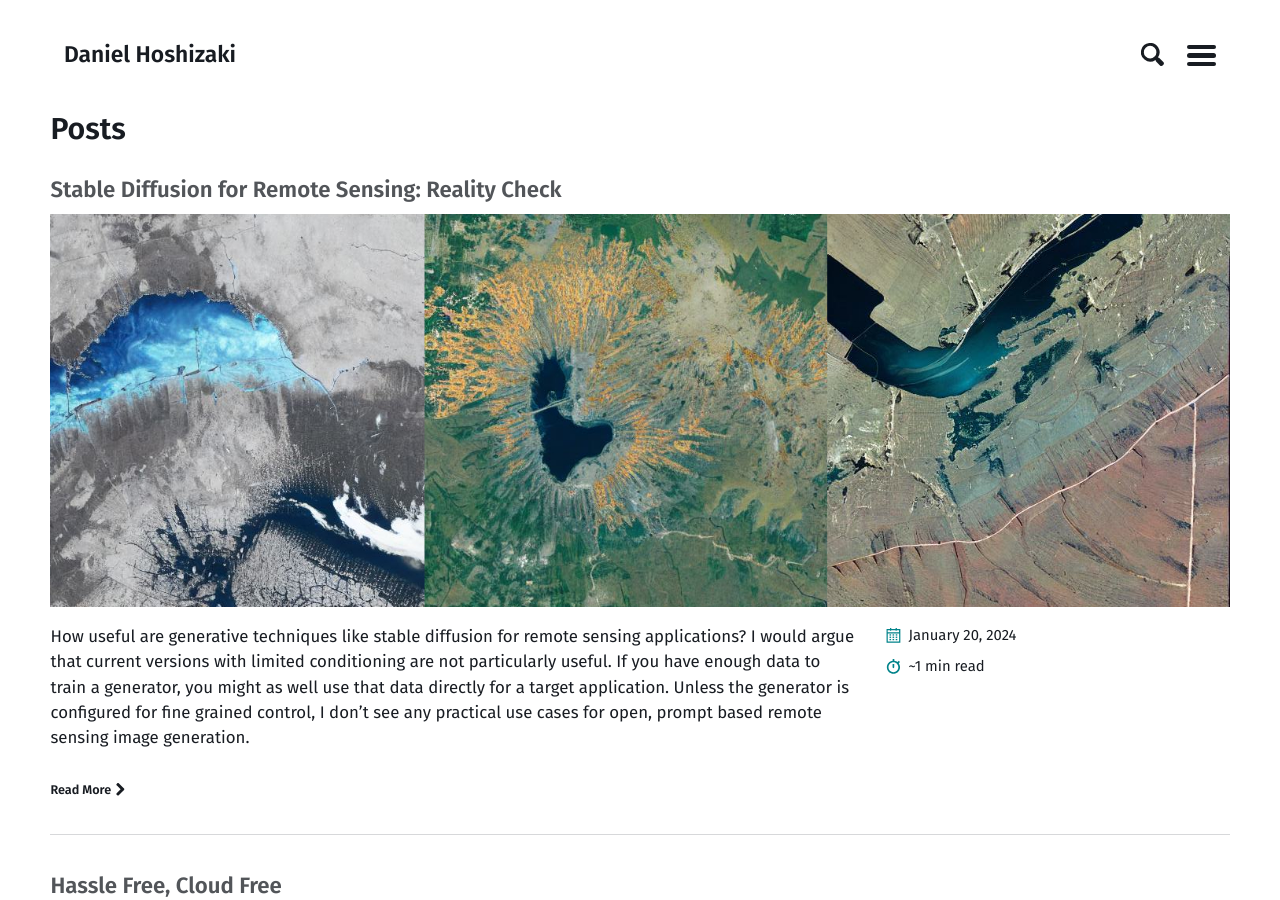
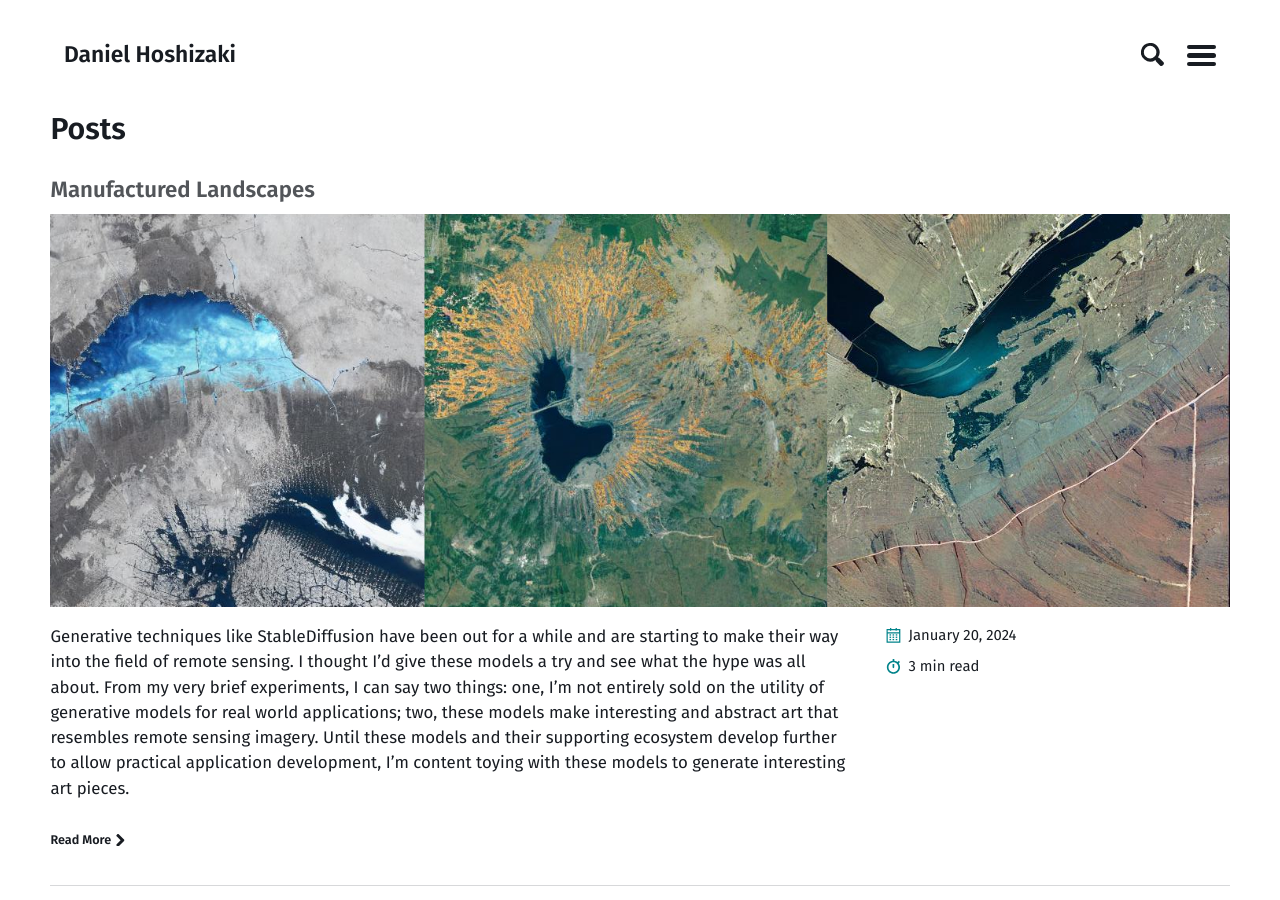
Before and after one commit to danielhoshizaki/danielhoshizaki, a Jekyll site: the page built from index.html, in a window 1280 px wide and 900 px high. Built offline with Jekyll 4.4.1, drawn with Linux system fonts in a browser that asks for light colours; the list of posts is cut into pages by our own code.

Commit message:
update article

```diff
--- a/_posts/2024-01-20-stable-diffusion.md
+++ b/_posts/2024-01-20-stable-diffusion.md
@@ -1,6 +1,6 @@
 ---
 layout: post
-title:  "Stable Diffusion for Remote Sensing: Reality Check"
+title:  "Manufactured Landscapes"
 name:  "Daniel Hoshizaki"
 image:
   path: /assets/images/diffusion/sd-banner_2.jpg
@@ -8,11 +8,38 @@
 categories: [Remote Sensing, Deep Learning]
 ---
 
-How useful are generative techniques like stable diffusion for remote sensing applications? I would argue that current versions with limited conditioning are not particularly useful. If you have enough data to train a generator, you might as well use that data directly for a target application. Unless the generator is configured for fine grained control, I don't see any practical use cases for open, prompt based remote sensing image generation.
+Generative techniques like StableDiffusion have been out for a while and are starting to make their way into the field of remote sensing. I thought I'd give these models a try and see what the hype was all about. From my very brief experiments, I can say two things: one, I'm not entirely sold on the utility of generative models for real world applications; two, these models make interesting and abstract art that resembles remote sensing imagery. Until these models and their supporting ecosystem develop further to allow practical application development, I'm content toying with these models to generate interesting art pieces.
 
-A central problem with generated satellite imagery is the lack of predictability in the output. For one, prompt engineering for regular stable diffusion art is an iterative process
+## Base Knowledge
 
-All what said, however, stable diffusion trained on remote sensing data is great for one thing: making artistic satellite images.
+Interestingly, pretrained StableDiffusion (SD) models have a built in understanding of satellite imagery. These models are pretrained on LAION-5B, which includes both [captioned arial and satellite imagery](https://arxiv.org/pdf/2309.15535.pdf). I asked SD1.5 and SDXL to create "satellite images of mountains," and this is what they produced:
+
+<p align="center">
+  <img src="/assets/images/diffusion/xl_beach.jpg" />
+  <figcaption>Baseline pretrained SD1.5</figcaption>
+  <img src="/assets/images/diffusion/xl_beach.jpg" />
+  <figcaption>Baseline pretrained SDXL</figcaption>
+</p>
+
+Not too bad for models with no finetuning. I found SD1.5 to be fairly opinionated and using the influence of the other training images to increase the contrast and colors of generated satellite images. Being a bigger model, SDXL appears to have a better base knowledge of satellite images and doesn't force as much stylization as 1.5.
+
+## Finetuning
+
+I wanted to see if finetuning these models on a remote sensing dataset would yield anything different or, hopefully, better. I took a similar approach as [this article](https://www.reasonfieldlab.com/post/generative-ai-and-remote-sensing-imagery) and used part of the AID dataset to finetune on a single class: satellite images of mountains. I stuck to LoRA finetuning since I only had a plebe graphics card with limited memory. As a result, I only saw small modifications to the model outputs, due to the limited amount of influence LoRAs are designed to exert on the base network. Here are the images generated using the same seed as the examples from above:
+
+<p align="center">
+  <img src="/assets/images/diffusion/xl_beach.jpg" />
+  <figcaption>Finetuned SD1.5</figcaption>
+  <img src="/assets/images/diffusion/xl_beach.jpg" />
+  <figcaption>Finetuned SDXL</figcaption>
+</p>
+
+I'm not seeing a whole lot of difference from the baseline models. There may be hyperparmeter tweeks that would allow for larger LoRA influence, but I wasn't able to find them during my limited experiments. At this point, the capability of the models are largely determined by the original training dataset. Using a larger dataset and fully retraining the models would probably lead to the larger output changes I was initially hoping for.
+
+## Final Thoughts
+As I experimented with finetuning SD, I found myself wondering about the potential applications of generative models for the field of remote sensing. One thing that is immediately clear to me is that there is still a significant barrier to achieving reliable outputs that would serve a meaningful purpose in production environments. Synthetic data is only as good as training data used to create the generator model. To get really good results, a LOT of data is needed. I would argue that high quality labeled data is better used for directly training a model for a specific task or application, rather than using the data to train a generator. Even though the [outputs of SD variants can be impressive and realistic](https://arxiv.org/pdf/2312.03606.pdf), I still don't see what this generated imagery would be really used for. What am I going to do or make with more images of roads and stadiums?
+
+I'm confident these models will get better in the future and I may even be proven wrong that more images of roads are, in fact, better for training models. In the meantime, the effort used to train and customize these models is probably better used on curating high quality datasets for much smaller models that can accomplish a specific task reliably. Until the generative landscape makes another tectonic shift, I'll be using these models for what they are best at: making art.
 
 <p align="center">
   <img src="/assets/images/diffusion/river1.jpg" />
@@ -25,4 +52,5 @@
 </p>
 <p align="center">
   <img src="/assets/images/diffusion/sd9.jpg" />
+  <figcaption>The abstract art of manufactured landscapes</figcaption>
 </p>
```
Also changed, not shown: 1 other file.
